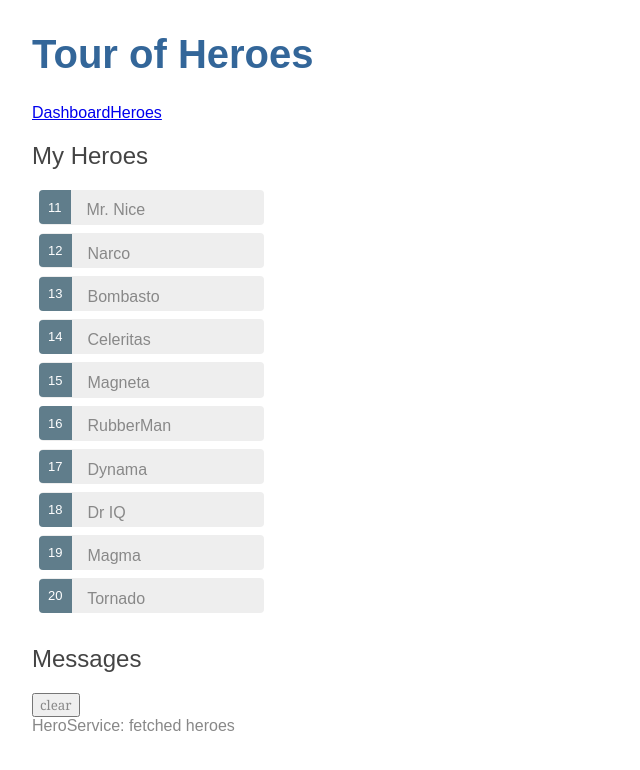
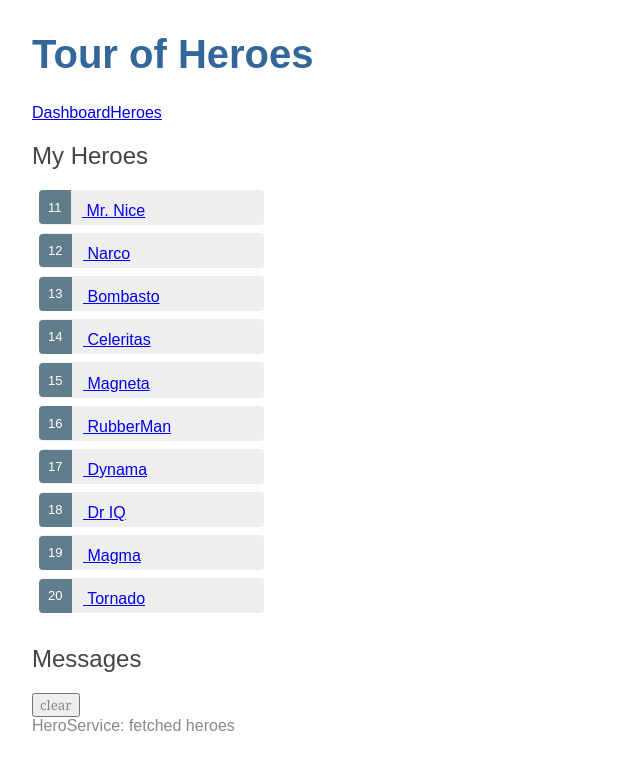
Before and after one commit to thvsoares/angular-tour-of-heroes, an Angular app: page /heroes in a window 1280 px wide. Shown: the top 770 px of the page, without its empty margins (0-640 px from the left). Built offline with nearby package versions, Linux system fonts and the light colour scheme.

Commit message:
heroes detail link

```diff
--- a/src/app/heroes/heroes.component.html
+++ b/src/app/heroes/heroes.component.html
@@ -1,6 +1,8 @@
 <h2>My Heroes</h2>
 <ul class="heroes">
-  <li *ngFor="let hero of heroes" [class.selected]="hero === selectedHero" (click)="onSelect(hero)">
-    <span class="badge">{{hero.id}}</span> {{hero.name}}
+  <li *ngFor="let hero of heroes">
+    <a routerLink="/detail/{{hero.id}}">
+      <span class="badge">{{hero.id}}</span> {{hero.name}}
+    </a>
   </li>
 </ul>
```
